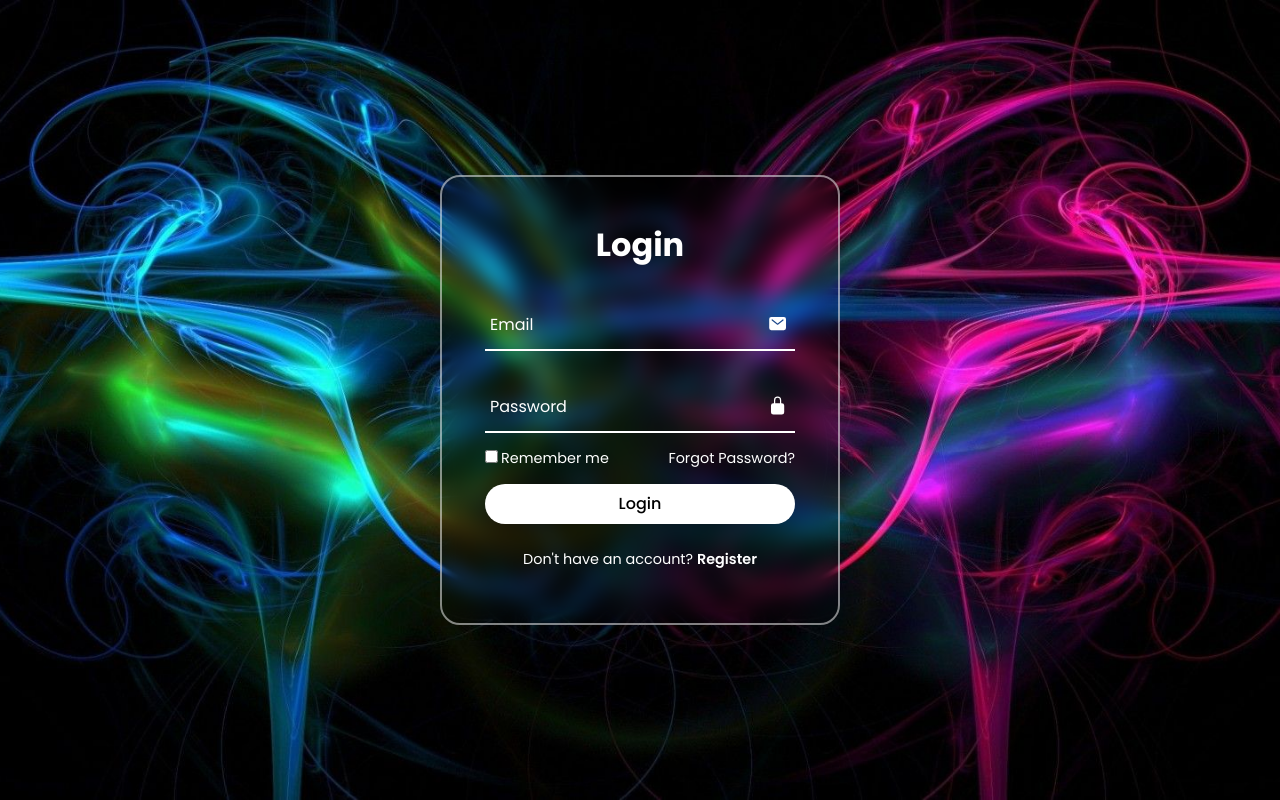
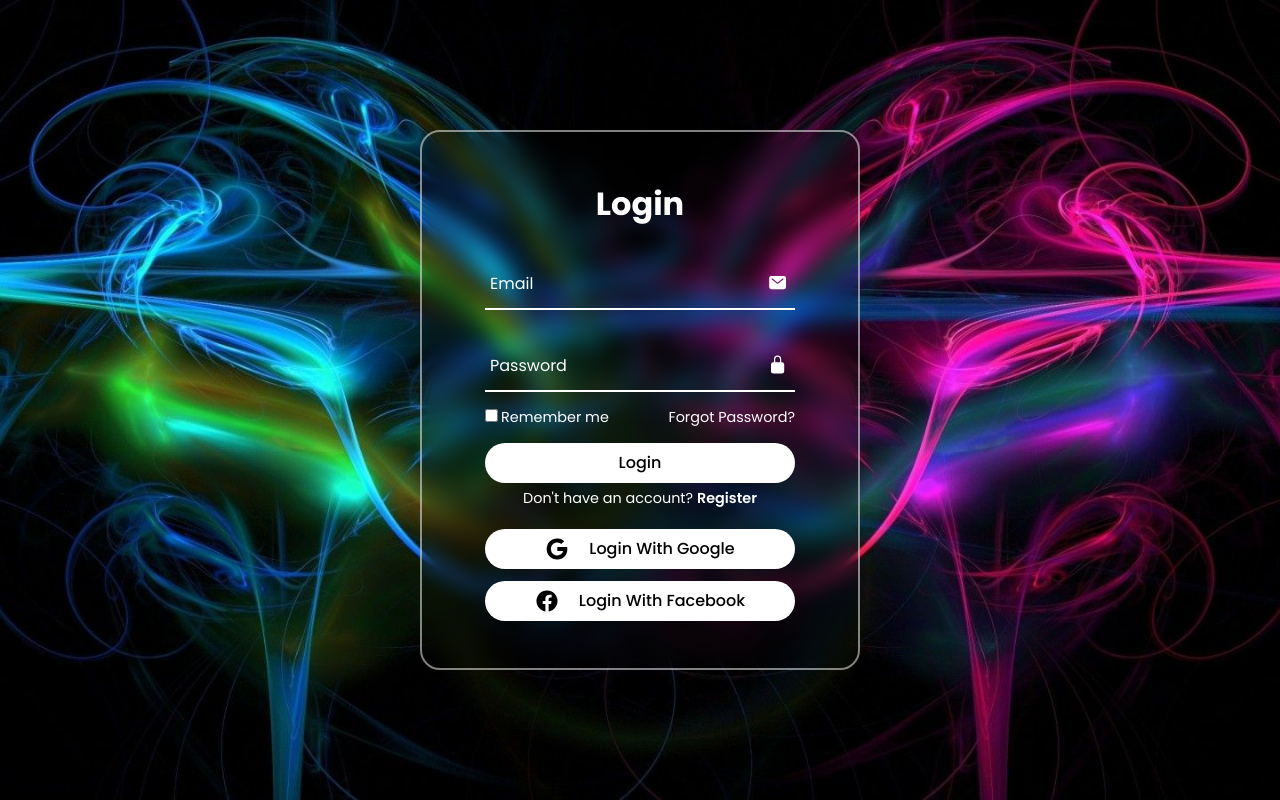
Before and after one commit to Sandhit06/Login-SignUp-Web, a plain HTML site: page Login/index.html in a window 1280 px wide. Drawn offline with nearby package versions, Linux system fonts and the light colour scheme.

Commit message:
added Google Sign In

```diff
--- a/Login/index.html
+++ b/Login/index.html
@@ -31,6 +31,14 @@
             <div class="register-link">
                 <p>Don't have an account? <a href="register.html">Register</a></p>
             </div>
+            <div class="social-login">
+                <button class="google-btn">
+                    <span class="icon"><ion-icon name="logo-google"></ion-icon></span> Login With Google
+                </button>
+                <button class="facebook-btn">
+                    <span class="icon"><ion-icon name="logo-facebook"></ion-icon></span> Login With Facebook
+                </button>
+            </div>
         </form>
     </div>
 </section>
--- a/Login/style.css
+++ b/Login/style.css
@@ -27,8 +27,8 @@ section{
 
 .login-box, .register-box {
     position: relative;
-    width: 400px;
-    height: 450px;
+    width: 440px;
+    height: 540px;
     background: transparent;
     border: 2px solid rgba(255, 255, 255, .5);
     border-radius: 20px;
@@ -126,8 +126,7 @@ h2{
 .remember-forgot a:hover {
     text-decoration: underline;
 }
-
-button{
+button {
     width: 100%;
     height: 40px;
     background: #fff;
@@ -138,13 +137,15 @@ button{
     font-size: 1em;
     color: #000;
     font-weight: 500;
+    margin-bottom: 0;
 }
 
-.register-link{
+.register-link {
     font-size: .9em;
     color: #fff;
     text-align: center;
-    margin: 25px 0 10px;
+    margin-top: 5px; /* Small space above the register link */
+    margin-bottom: 20px; /* Add space below the register link */
 }
 
 .register-link p a{
@@ -165,3 +166,57 @@ button{
         border-radius: 0;
     }
 }
+
+.social-login {
+    display: flex;
+    flex-direction: column;
+    gap: 12px; /* Space between Google and Facebook buttons */
+    width: 100%;
+}
+
+.social-login button {
+    width: 100%;
+    height: 40px;
+    background: #fff;
+    border: none;
+    outline: none;
+    border-radius: 40px;
+    cursor: pointer;
+    font-size: 1em;
+    color: #000;
+    font-weight: 500;
+    display: flex;
+    align-items: center;
+    justify-content: center;
+    gap: 10px; /* Space between icon and text */
+    padding: 0; /* Reset padding for consistency */
+}
+
+.google-btn,
+.facebook-btn {
+    display: flex;
+    align-items: center;
+    justify-content: center;
+}
+
+.google-btn span.icon,
+.facebook-btn span.icon {
+    font-size: 1.5em; /* Ensure icon size is consistent */
+}
+
+.social-login .icon {
+    margin-right: 10px;
+    font-size: 1.8em; /* Icon size */
+    display: flex;
+    align-items: center; /* Centers icon vertically within the button */
+}
+
+
+@media (max-width: 360px) {
+    .login-box{
+        width: 100%;
+        height: 100vh;
+        border: none;
+        border-radius: 0;
+    }
+}
```
